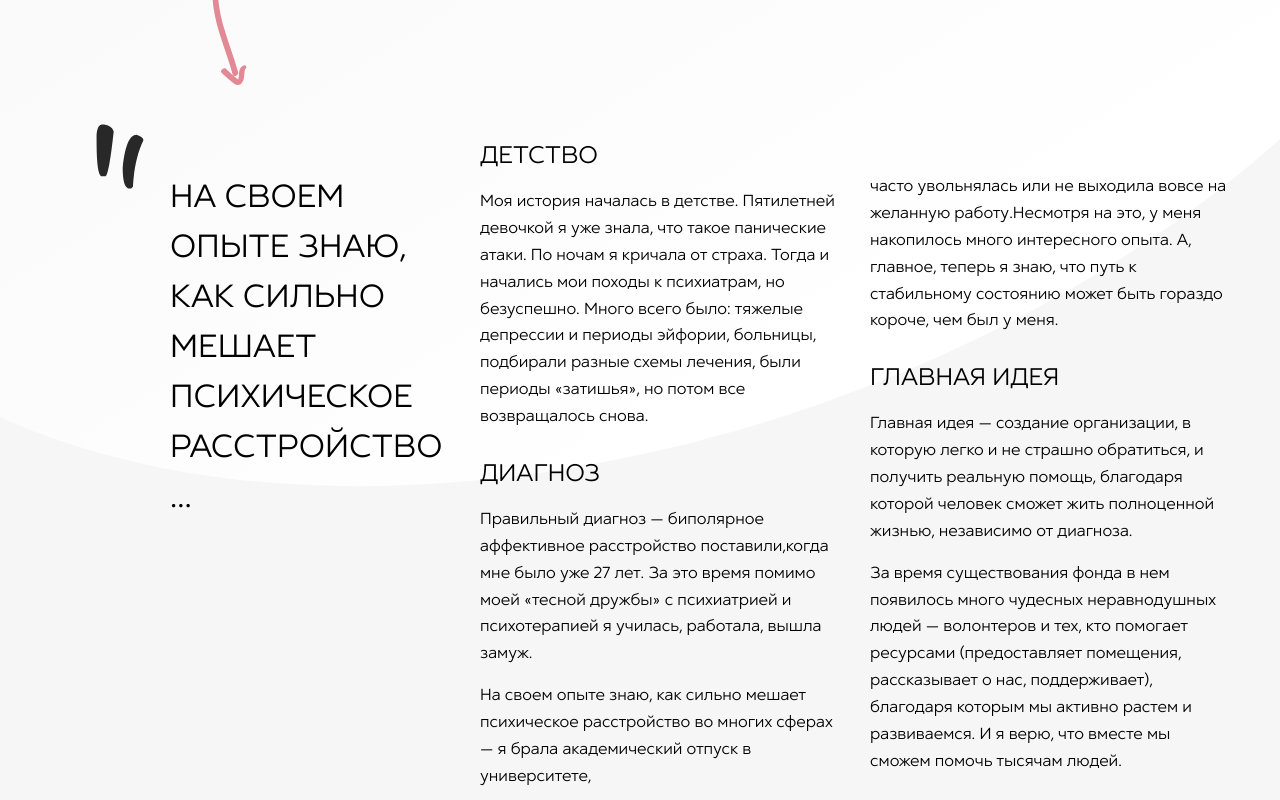
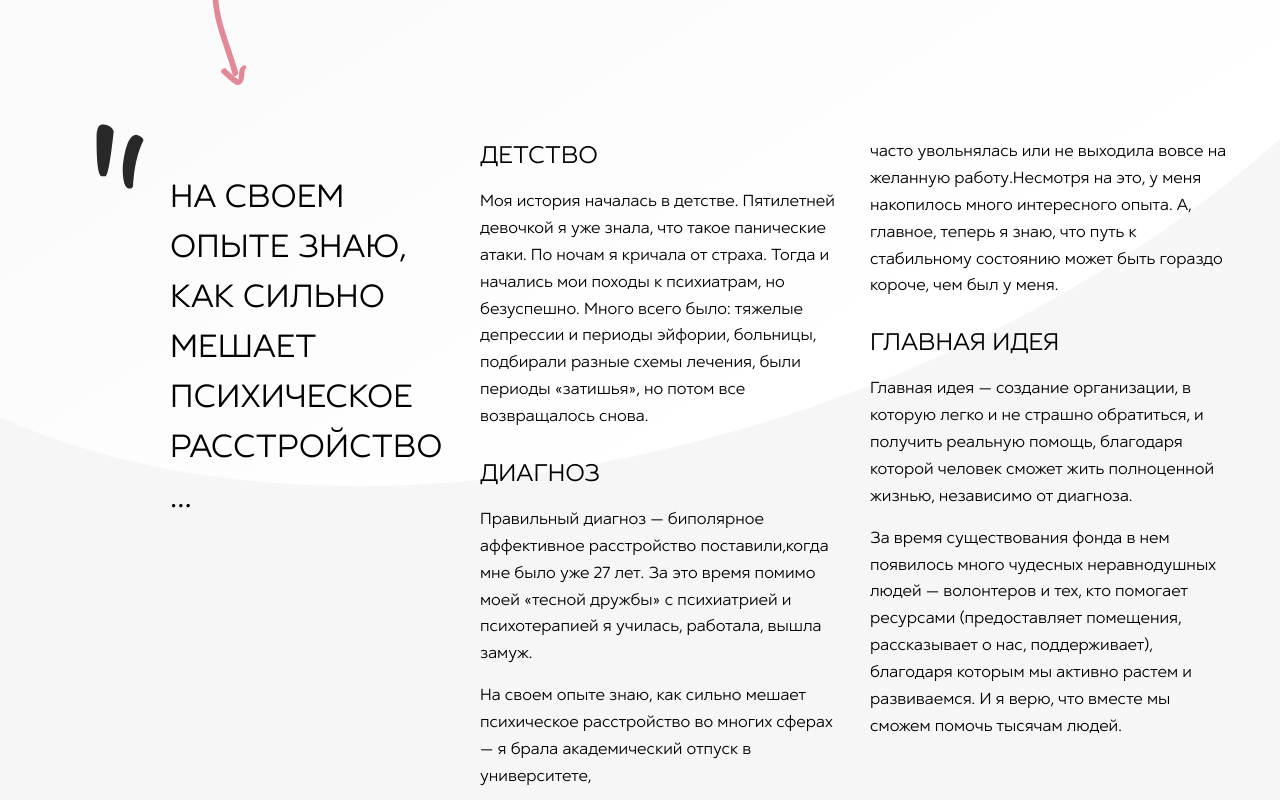
Before and after one commit to thirdmadman/fond-ravnovesie.ru_2023, a Next.js app: page / in a window 1280 px wide. Shown: the part 5920-6720 px from the top of the page. Built offline with nearby package versions, Linux system fonts and the light colour scheme.

Commit message:
fix: remove margin

```diff
--- a/src/styles/home/sectionHistory.scss
+++ b/src/styles/home/sectionHistory.scss
@@ -101,10 +101,6 @@
       margin-top: 60px
     }
 
-    div:nth-child(2n) {
-      margin-top: 35px;
-    }
-
     .section-history__column {
       max-width: 460px;
       width: 100%;
```
